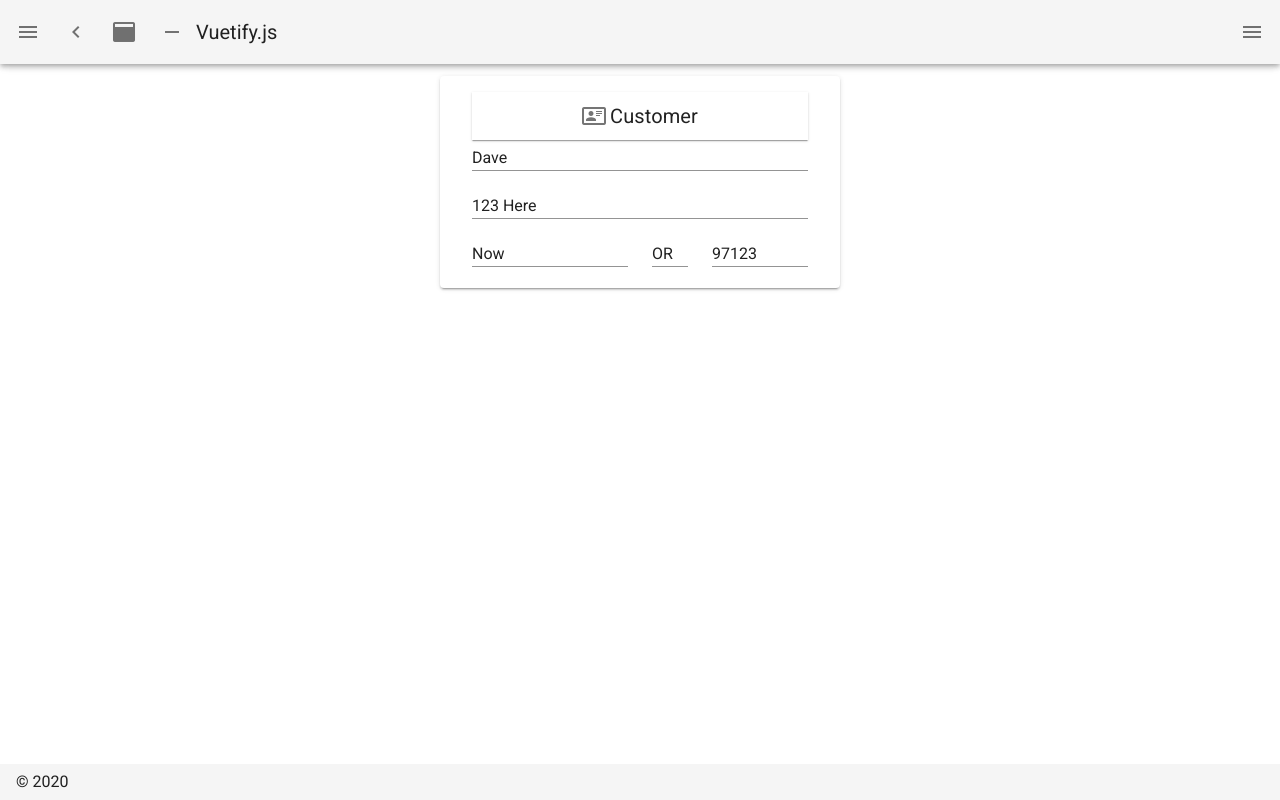
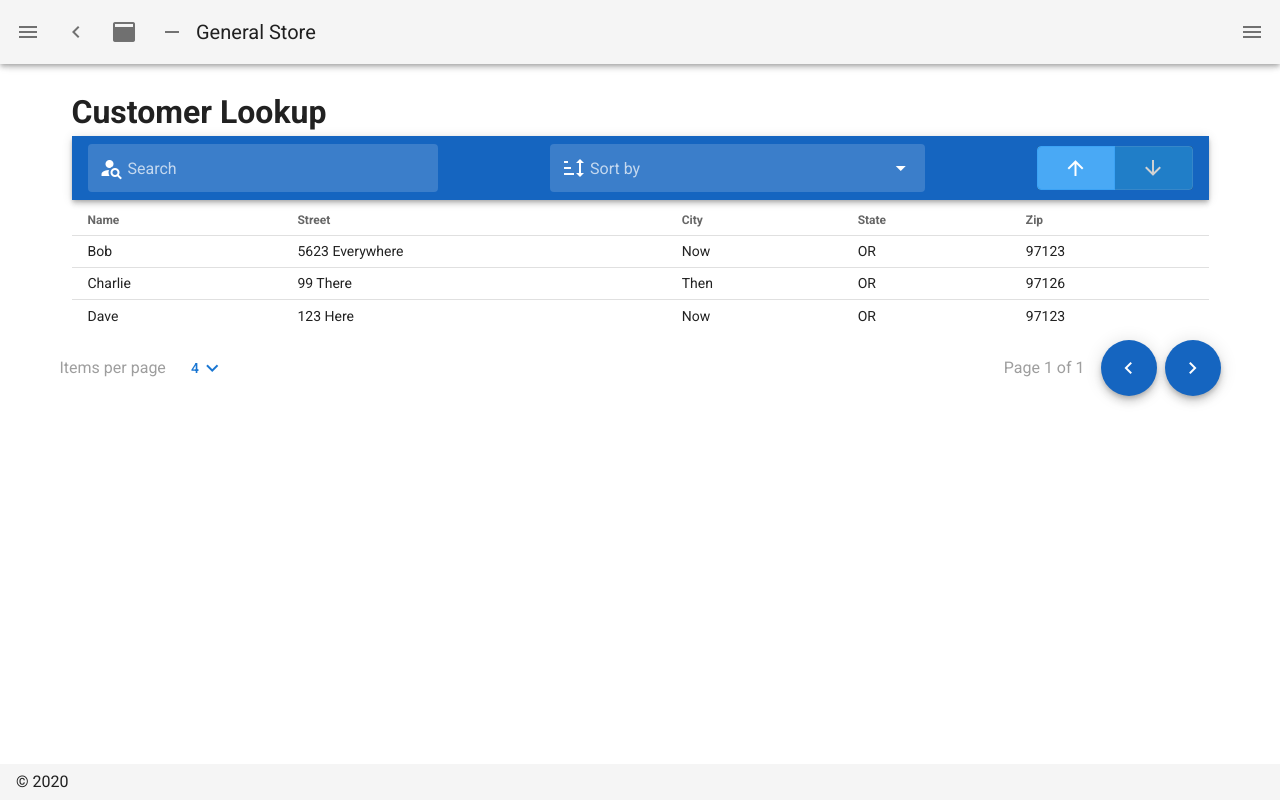
Before and after one commit to cjoybluv/general-store, a Nuxt app: page /customers in a window 1280 px wide. Built offline with nearby package versions, Linux system fonts and the light colour scheme.

Commit message:
Customer Lookup table

```diff
--- a/layouts/default.vue
+++ b/layouts/default.vue
@@ -86,7 +86,7 @@
       miniVariant: false,
       right: true,
       rightDrawer: false,
-      title: 'Vuetify.js'
+      title: 'General Store'
     }
   }
 }
--- a/pages/customers.vue
+++ b/pages/customers.vue
@@ -1,25 +1,176 @@
 <template>
-  <v-card class="mx-auto" color="white" width="400px">
-    <v-card-text>
-      <Customer :customer="customer" class="mx-4" />
-    </v-card-text>
-  </v-card>
+  <v-container fluid>
+    <h1>Customer Lookup</h1>
+    <v-data-iterator
+      :items="customers"
+      :items-per-page.sync="itemsPerPage"
+      :page="page"
+      :search="search"
+      :sort-by="sortBy.toLowerCase()"
+      :sort-desc="sortDesc"
+      hide-default-footer
+    >
+      <template v-slot:header>
+        <v-toolbar dark color="blue darken-3" class="mb-1">
+          <v-text-field
+            v-model="search"
+            clearable
+            flat
+            solo-inverted
+            hide-details
+            prepend-inner-icon="mdi-account-search"
+            label="Search"
+          ></v-text-field>
+          <template v-if="$vuetify.breakpoint.mdAndUp">
+            <v-spacer></v-spacer>
+            <v-select
+              v-model="sortBy"
+              flat
+              solo-inverted
+              hide-details
+              :items="keys"
+              prepend-inner-icon="mdi-sort"
+              label="Sort by"
+            ></v-select>
+            <v-spacer></v-spacer>
+            <v-btn-toggle v-model="sortDesc" mandatory>
+              <v-btn large depressed color="blue" :value="false">
+                <v-icon>mdi-arrow-up</v-icon>
+              </v-btn>
+              <v-btn large depressed color="blue" :value="true">
+                <v-icon>mdi-arrow-down</v-icon>
+              </v-btn>
+            </v-btn-toggle>
+          </template>
+        </v-toolbar>
+      </template>
+
+      <template v-slot:default="props">
+        <v-simple-table dense>
+          <template v-slot:default>
+            <thead>
+              <tr>
+                <th
+                  v-for="(key, index) in keys"
+                  :key="index"
+                  class="text-left"
+                  :class="{ 'blue--text': sortBy === key }"
+                >
+                  {{ key }}
+                </th>
+              </tr>
+            </thead>
+            <tbody>
+              <tr v-for="item in props.items" :key="item.name">
+                <td>{{ item.name }}</td>
+                <td>{{ item.street }}</td>
+                <td>{{ item.city }}</td>
+                <td>{{ item.state }}</td>
+                <td>{{ item.zip }}</td>
+              </tr>
+            </tbody>
+          </template>
+        </v-simple-table>
+        <!-- <v-card>
+              <v-card-title class="subheading font-weight-bold">{{
+                item.name
+              }}</v-card-title>
+
+              <v-divider></v-divider>
+
+              <v-list dense>
+                <v-list-item v-for="(key, index) in filteredKeys" :key="index">
+                  <v-list-item-content :class="{ 'blue--text': sortBy === key }"
+                    >{{ key }}:</v-list-item-content
+                  >
+                  <v-list-item-content
+                    class="align-end"
+                    :class="{ 'blue--text': sortBy === key }"
+                    >{{ item[key.toLowerCase()] }}</v-list-item-content
+                  >
+                </v-list-item>
+              </v-list>
+            </v-card> -->
+      </template>
+
+      <template v-slot:footer>
+        <v-row class="mt-2" align="center" justify="center">
+          <span class="grey--text">Items per page</span>
+          <v-menu offset-y>
+            <template v-slot:activator="{ on }">
+              <v-btn dark text color="primary" class="ml-2" v-on="on">
+                {{ itemsPerPage }}
+                <v-icon>mdi-chevron-down</v-icon>
+              </v-btn>
+            </template>
+            <v-list>
+              <v-list-item
+                v-for="(number, index) in itemsPerPageArray"
+                :key="index"
+                @click="updateItemsPerPage(number)"
+              >
+                <v-list-item-title>{{ number }}</v-list-item-title>
+              </v-list-item>
+            </v-list>
+          </v-menu>
+
+          <v-spacer></v-spacer>
+
+          <span
+            class="mr-4
+            grey--text"
+          >
+            Page {{ page }} of {{ numberOfPages }}
+          </span>
+          <v-btn
+            fab
+            dark
+            color="blue darken-3"
+            class="mr-1"
+            @click="formerPage"
+          >
+            <v-icon>mdi-chevron-left</v-icon>
+          </v-btn>
+          <v-btn fab dark color="blue darken-3" class="ml-1" @click="nextPage">
+            <v-icon>mdi-chevron-right</v-icon>
+          </v-btn>
+        </v-row>
+      </template>
+    </v-data-iterator>
+  </v-container>
 </template>
 
-//
 <script>
-import Customer from '@/components/Customer.vue'
 export default {
   name: 'Customers',
-  components: {
-    Customer
-  },
   data() {
     return {
+      itemsPerPageArray: [4, 8, 12],
+      search: '',
+      filter: {},
+      sortDesc: false,
+      page: 1,
+      itemsPerPage: 4,
+      sortBy: 'name',
+      keys: ['Name', 'Street', 'City', 'State', 'Zip'],
       customers: [
         {
           name: 'Dave',
           street: '123 Here',
+          city: 'Now',
+          state: 'OR',
+          zip: '97123'
+        },
+        {
+          name: 'Charlie',
+          street: '99 There',
+          city: 'Then',
+          state: 'OR',
+          zip: '97126'
+        },
+        {
+          name: 'Bob',
+          street: '5623 Everywhere',
           city: 'Now',
           state: 'OR',
           zip: '97123'
@@ -28,8 +179,22 @@
     }
   },
   computed: {
-    customer() {
-      return this.customers[0]
+    numberOfPages() {
+      return Math.ceil(this.customers.length / this.itemsPerPage)
+    },
+    filteredKeys() {
+      return this.keys.filter((key) => key !== `Name`)
+    }
+  },
+  methods: {
+    nextPage() {
+      if (this.page + 1 <= this.numberOfPages) this.page += 1
+    },
+    formerPage() {
+      if (this.page - 1 >= 1) this.page -= 1
+    },
+    updateItemsPerPage(number) {
+      this.itemsPerPage = number
     }
   }
 }
```
